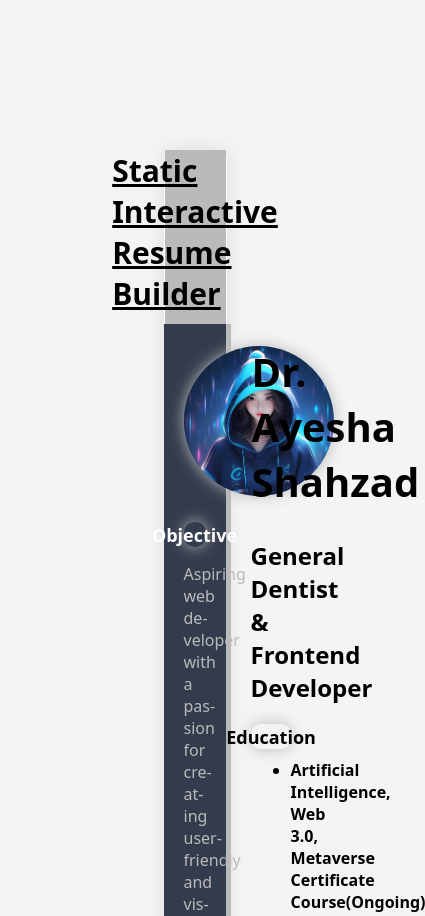
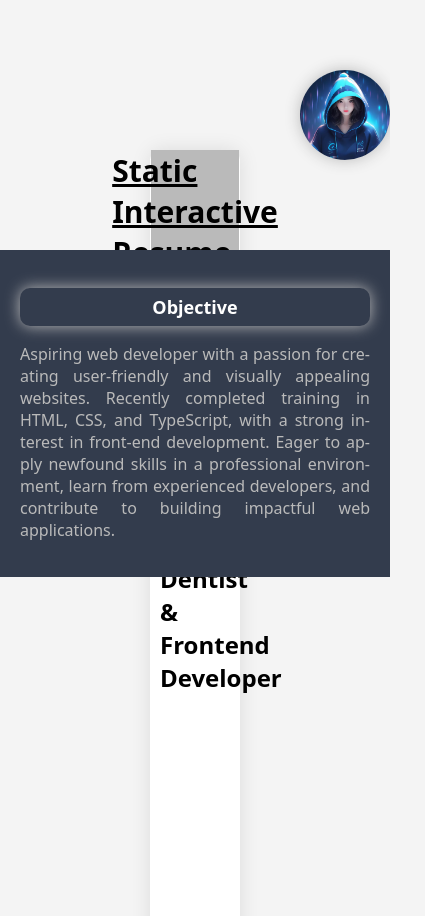
Before and after one commit to AyeshaShahzad297/HTML-CSS-TS-Hackathon, a plain HTML site: page Milestones 1 & 2/index.html in a window 390 px wide. Shown: the top 916 px of the page, 425 px wide, since content can reach past the window. Drawn offline with Linux system fonts and the light colour scheme; a web font is replaced by a local one.

Commit message:
Update style.css

```diff
--- a/Milestones 1 & 2/style.css
+++ b/Milestones 1 & 2/style.css
@@ -102,3 +102,56 @@ button:hover {
   background-color: #333c4d;
   color: #bababa;
 }
+
+@media only screen and (max-width: 768px) {
+  .resume-container {
+    width: 100%;
+    display: block;
+  }
+
+  main {
+    display: flex;
+    flex-wrap: wrap-reverse;
+  }
+
+  .left-section {
+    width: 100%;
+    border-right: none;
+  }
+
+  .left-section img {
+    position: absolute;
+    top: 0;
+    right: 0;
+    width: 90px;
+    height: 90px;
+    margin-top: 70px;
+
+  }
+
+  .right-section {
+    width: 100%;
+    padding: 10px;
+  }
+
+  #education {
+    margin-top: 400px;
+  }
+
+  .personalinfo {
+    display: flex;
+    width: 100%;
+  }
+
+  #objective {
+    position: absolute;
+    top: 0;
+    left: 0;
+    margin-top: 250px;
+    background-color: #333c4d;
+    color: #bababa;
+    padding: 20px;
+
+  }
+
+}
```
